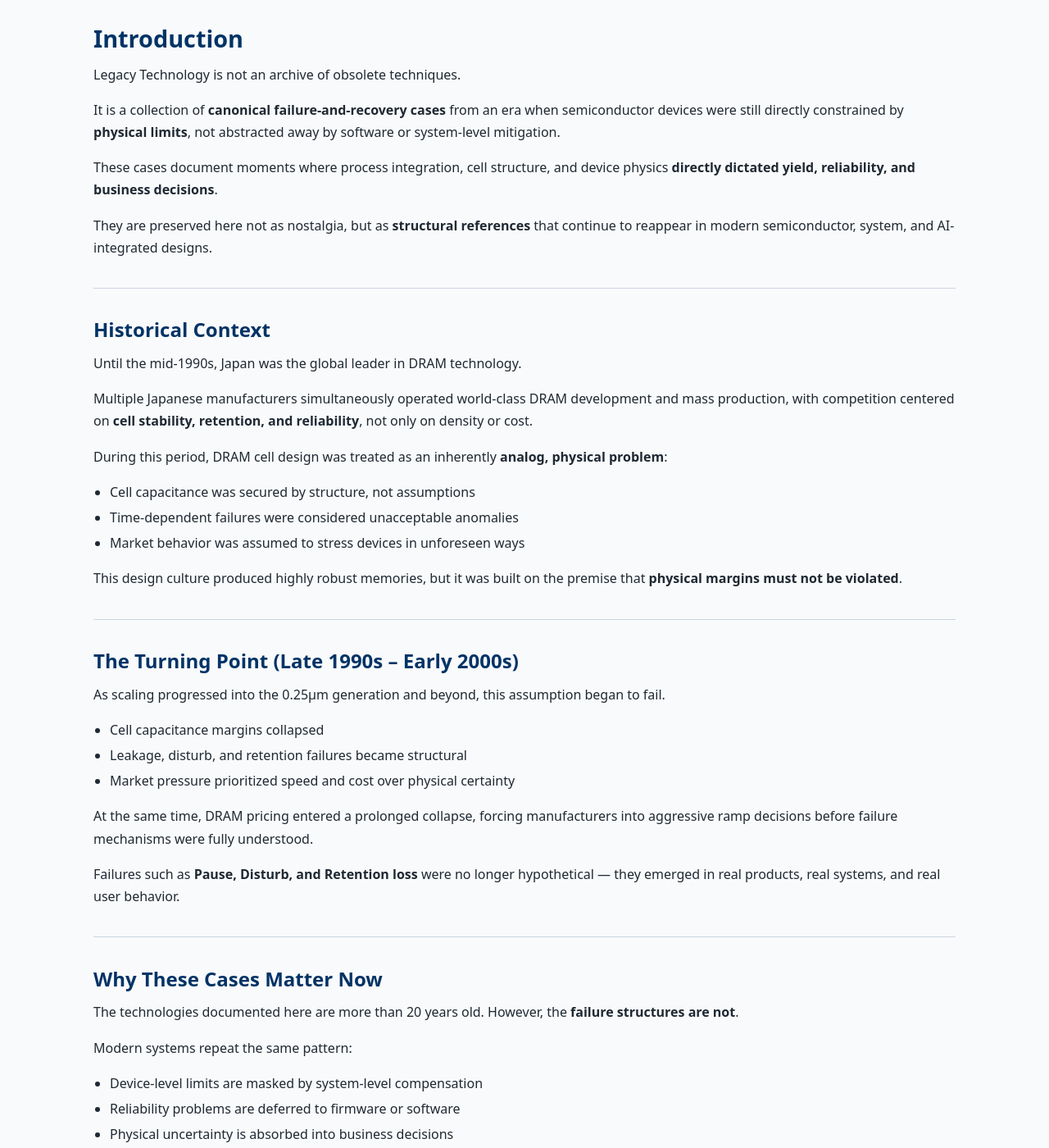
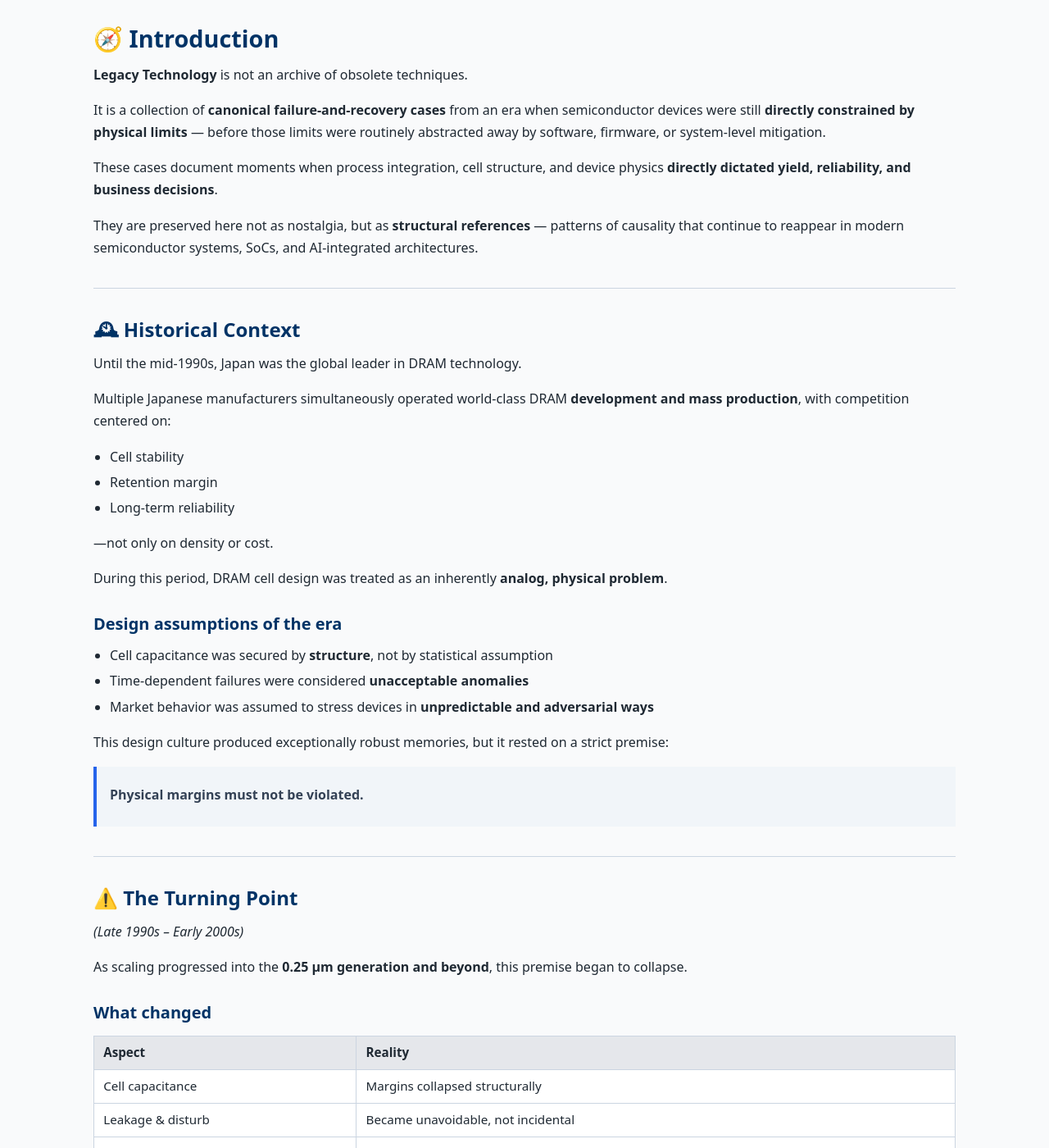
Before and after one commit to Samizo-AITL/Edusemi-Plus, a Jekyll site: the page built from archive/legacy/introduction.md, in a window 1280 px wide and 1400 px high. Shown: the whole window at 82% size. Built offline with Jekyll 4.4.1, drawn with Linux system fonts in a browser that asks for light colours; some of the changed text lies outside the part shown.

Commit message:
Update introduction.md

```diff
--- a/archive/legacy/introduction.md
+++ b/archive/legacy/introduction.md
@@ -3,97 +3,128 @@ layout: default
 title: Introduction
 ---
 
-# Introduction
+# 🧭 Introduction
 
-Legacy Technology is not an archive of obsolete techniques.
+**Legacy Technology** is not an archive of obsolete techniques.
 
-It is a collection of **canonical failure-and-recovery cases** from an era
-when semiconductor devices were still directly constrained by
-**physical limits**, not abstracted away by software or system-level mitigation.
+It is a collection of **canonical failure-and-recovery cases**
+from an era when semiconductor devices were still
+**directly constrained by physical limits** —
+before those limits were routinely abstracted away
+by software, firmware, or system-level mitigation.
 
-These cases document moments where
+These cases document moments when
 process integration, cell structure, and device physics
 **directly dictated yield, reliability, and business decisions**.
 
 They are preserved here not as nostalgia,
-but as **structural references** that continue to reappear
-in modern semiconductor, system, and AI-integrated designs.
+but as **structural references** —
+patterns of causality that continue to reappear
+in modern semiconductor systems, SoCs,
+and AI-integrated architectures.
 
 ---
 
-## Historical Context
+## 🕰 Historical Context
 
 Until the mid-1990s, Japan was the global leader in DRAM technology.
 
 Multiple Japanese manufacturers simultaneously operated
-world-class DRAM development and mass production,
-with competition centered on **cell stability, retention, and reliability**,
-not only on density or cost.
+world-class DRAM **development and mass production**,
+with competition centered on:
+
+- Cell stability
+- Retention margin
+- Long-term reliability
+
+—not only on density or cost.
 
 During this period, DRAM cell design was treated as
-an inherently **analog, physical problem**:
+an inherently **analog, physical problem**.
 
-- Cell capacitance was secured by structure, not assumptions
-- Time-dependent failures were considered unacceptable anomalies
-- Market behavior was assumed to stress devices in unforeseen ways
+### Design assumptions of the era
 
-This design culture produced highly robust memories,
-but it was built on the premise that
-**physical margins must not be violated**.
+- Cell capacitance was secured by **structure**, not by statistical assumption
+- Time-dependent failures were considered **unacceptable anomalies**
+- Market behavior was assumed to stress devices
+  in **unpredictable and adversarial ways**
+
+This design culture produced exceptionally robust memories,
+but it rested on a strict premise:
+
+> **Physical margins must not be violated.**
 
 ---
 
-## The Turning Point (Late 1990s – Early 2000s)
+## ⚠️ The Turning Point
+*(Late 1990s – Early 2000s)*
 
-As scaling progressed into the 0.25µm generation and beyond,
-this assumption began to fail.
+As scaling progressed into the **0.25 µm generation and beyond**,
+this premise began to collapse.
 
-- Cell capacitance margins collapsed
-- Leakage, disturb, and retention failures became structural
-- Market pressure prioritized speed and cost over physical certainty
+### What changed
+
+| Aspect | Reality |
+|---|---|
+| Cell capacitance | Margins collapsed structurally |
+| Leakage & disturb | Became unavoidable, not incidental |
+| Retention | Shifted from anomaly to dominant limiter |
+| Market pressure | Speed and cost outweighed physical certainty |
 
 At the same time, DRAM pricing entered a prolonged collapse,
-forcing manufacturers into aggressive ramp decisions
+forcing manufacturers into **aggressive ramp decisions**
 before failure mechanisms were fully understood.
 
-Failures such as **Pause, Disturb, and Retention loss**
-were no longer hypothetical —
-they emerged in real products, real systems, and real user behavior.
+Failures such as **Pause**, **Disturb**, and **Retention loss**
+were no longer hypothetical.
+
+They emerged in **real products**,
+in **real systems**,
+under **real user behavior**.
 
 ---
 
-## Why These Cases Matter Now
+## 🔍 Why These Cases Matter Now
 
-The technologies documented here are more than 20 years old.
-However, the **failure structures are not**.
+The technologies documented here are more than **20 years old**.
 
-Modern systems repeat the same pattern:
+The **failure structures are not**.
+
+Modern systems increasingly repeat the same pattern:
 
 - Device-level limits are masked by system-level compensation
-- Reliability problems are deferred to firmware or software
+- Reliability risks are deferred to firmware or software
 - Physical uncertainty is absorbed into business decisions
 
-Only the scale and terminology have changed.
+Only the **scale, vocabulary, and abstraction layer** have changed.
+
+📌 The underlying causality remains the same.
 
 ---
 
-## Scope of This Archive
+## 🎯 Scope of This Archive
 
-This archive focuses on:
+This archive focuses on the intersection of
+**physics, manufacturability, and decision-making**.
 
-- Semiconductor process integration (1990s–early 2000s)
-- DRAM and pseudo-SRAM memory technologies
-- Physical failure mechanisms (leakage, disturb, retention)
-- Yield recovery and decision-making under constraint
+- 🏗 Semiconductor process integration (1990s–early 2000s)
+- 💾 DRAM and pseudo-SRAM memory technologies
+- ⚛️ Physical failure mechanisms
+  (leakage, disturb, retention)
+- 📈 Yield recovery under severe constraints
+- 🧠 Engineering decisions made under business pressure
 
-It deliberately avoids proprietary recipes, parameters,
-or operational know-how applicable to current manufacturing.
+It deliberately avoids:
+
+- Proprietary process recipes
+- Confidential design rules
+- Operational know-how applicable to modern fabs
 
 ---
 
-## How to Read This Archive
+## 🧭 How to Read This Archive
 
-Each case is structured as a causal chain:
+Each case is structured as a **causal chain**:
 
 1. **Process / Structure**
 2. **Observed Failure Mode**
```
Also changed, not shown: other parts of archive/legacy/introduction.md (+6 -4 lines).
